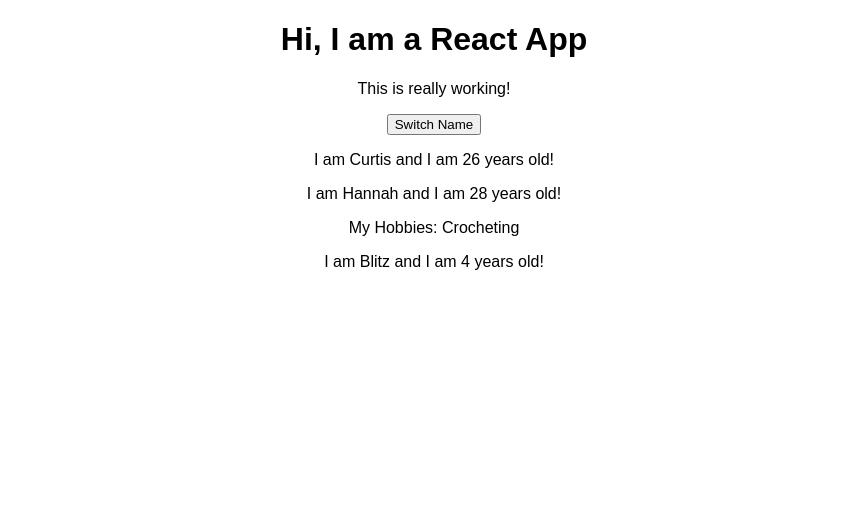
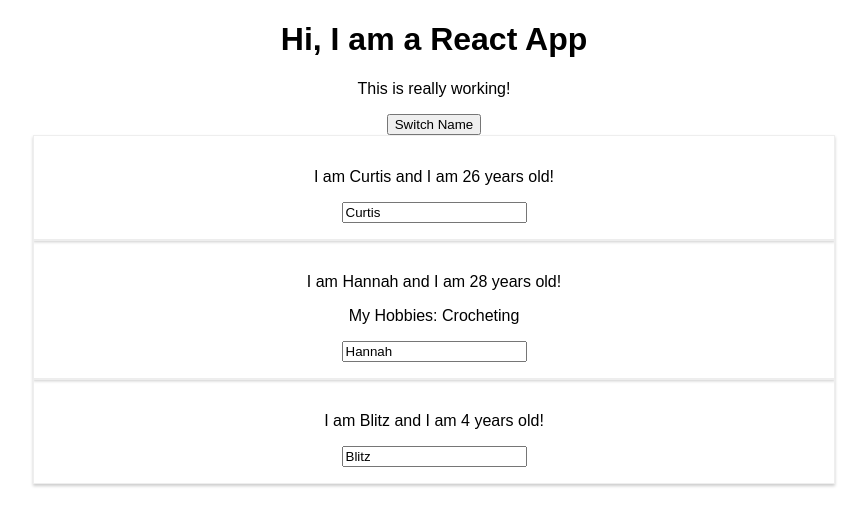
Before and after one commit to ctvanzandt42/react-complete-guide-demo, a React (Create React App) app: page / in a window 1280 px wide. Shown: the top 526 px of the page, without its empty margins (206-1073 px from the left). Built offline with nearby package versions, Linux system fonts and the light colour scheme.

Commit message:
Adding styling and two way data binding

```diff
--- a/src/App.js
+++ b/src/App.js
@@ -12,11 +12,20 @@
         otherState: "some other value"
     }
 
-    switchNameHandler = () => {
+    switchNameHandler = (newName) => {
         this.setState({
             people: [
-                { name: "Curtis V", age: 26 },
-                { name: "Hannah V", age: 28 },
+                { name: newName, age: 27 },
+                { name: "Hannah", age: 28 },
+                { name: "Blitz V", age: 3 }
+            ]})
+    }
+
+    nameChangedHandler = (event) => {
+        this.setState({
+            people: [
+                { name: "Curtis", age: 26 },
+                { name: event.target.value, age: 28 },
                 { name: "Blitz V", age: 4 }
             ]})
     }
@@ -26,10 +35,18 @@
             <div className="App">
                 <h1>Hi, I am a React App</h1>
                 <p>This is really working!</p>
-                <button onClick={this.switchNameHandler}>Switch Name</button>
-                <Person name={this.state.people[0].name} age={this.state.people[0].age}/>
-                <Person name={this.state.people[1].name} age={this.state.people[1].age}>My Hobbies: Crocheting</Person>
-                <Person name={this.state.people[2].name} age={this.state.people[2].age}/>
+                <button onClick={this.switchNameHandler.bind(this, "Curtis Vanzandt")}>Switch Name</button>
+                <Person
+                    name={this.state.people[0].name}
+                    age={this.state.people[0].age}/>
+                <Person
+                    name={this.state.people[1].name}
+                    age={this.state.people[1].age}
+                    click={this.switchNameHandler.bind(this, "Curtis V!")}
+                    changed={this.nameChangedHandler}>My Hobbies: Crocheting</Person>
+                <Person
+                    name={this.state.people[2].name}
+                    age={this.state.people[2].age}/>
             </div>
         );
     }
--- /dev/null
+++ b/src/Person/Person.css
@@ -0,0 +1,8 @@
+.Person {
+    width: 60%;
+    margin: auto;
+    border: 1px solid #eee;
+    box-shadow: 0 2px 3px #ccc;
+    padding: 16px;
+    text-align: center;
+}
--- a/src/Person/Person.js
+++ b/src/Person/Person.js
@@ -1,12 +1,14 @@
 import React from "react";
+import './Person.css';
 
-export const Person = ( props ) => (
-    <React.Fragment>
-        <div>
-            <p>I am {props.name} and I am {props.age} years old!</p>
+const person = ( props ) => {
+    return (
+        <div className="Person">
+            <p onClick={props.click}>I am {props.name} and I am {props.age} years old!</p>
             <p>{props.children}</p>
+            <input type="text" onChange={props.changed} value={props.name} />
         </div>
-    </React.Fragment>
-);
+    )
+};
 
-export default Person;
+export default person;
```
